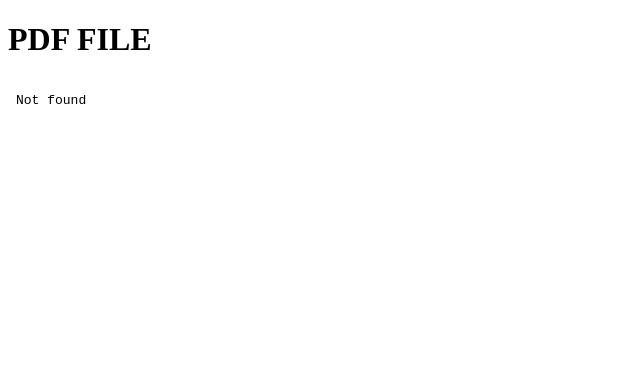
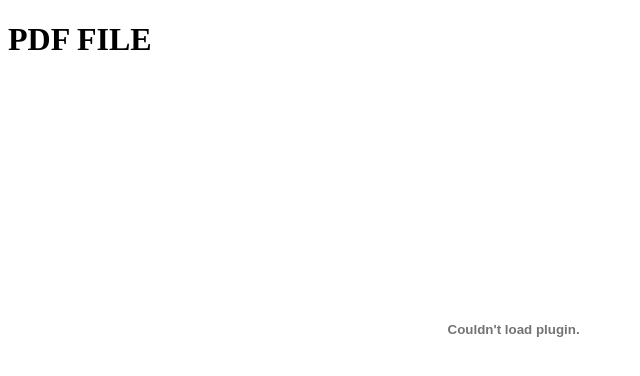
Before and after one commit to rifkymuth/Milestone-2_Kelompok-18, a website: page Public/dummy_openpdf.html in a window 1280 px wide. Shown: the whole page, without its empty margins (0-640 px from the left). Drawn offline with Linux system fonts and the light colour scheme.

Commit message:
mencoba buka pdf

```diff
--- a/Public/dummy_openpdf.html
+++ b/Public/dummy_openpdf.html
@@ -7,9 +7,15 @@
 </head>
 <body>
     <h1>PDF FILE</h1>
-    <object data="<directory>" width="80%" height="500px">
-        <embed src="<directory>" width="80%" height="500px"/>
-    </object>
-
+    <div id="pdf"></div>
+    <script>
+        console.log(window.location.pathname);
+        const path = window.location.pathname
+        const isbn = path.slice(6,path.length)
+        console.log(isbn);
+        document.getElementById('pdf').innerHTML = `
+        <object data="/src/buku/${isbn}.pdf" width="80%" height="500px">
+            <embed src="/src/buku/${isbn}.pdf" width="80%" height="500px"/>`
+    </script>
 </body>
 </html>
--- a/server.js
+++ b/server.js
@@ -192,6 +192,7 @@ app.get("/buku/:isbn", (request, response) => {
   var isbn = request.params.isbn;
   if (isbn != "<directory>") {
     response.sendFile(__dirname + "/Public/dummy_openpdf.html");
+    response.end()
   }
   else {
     response.end()
```
